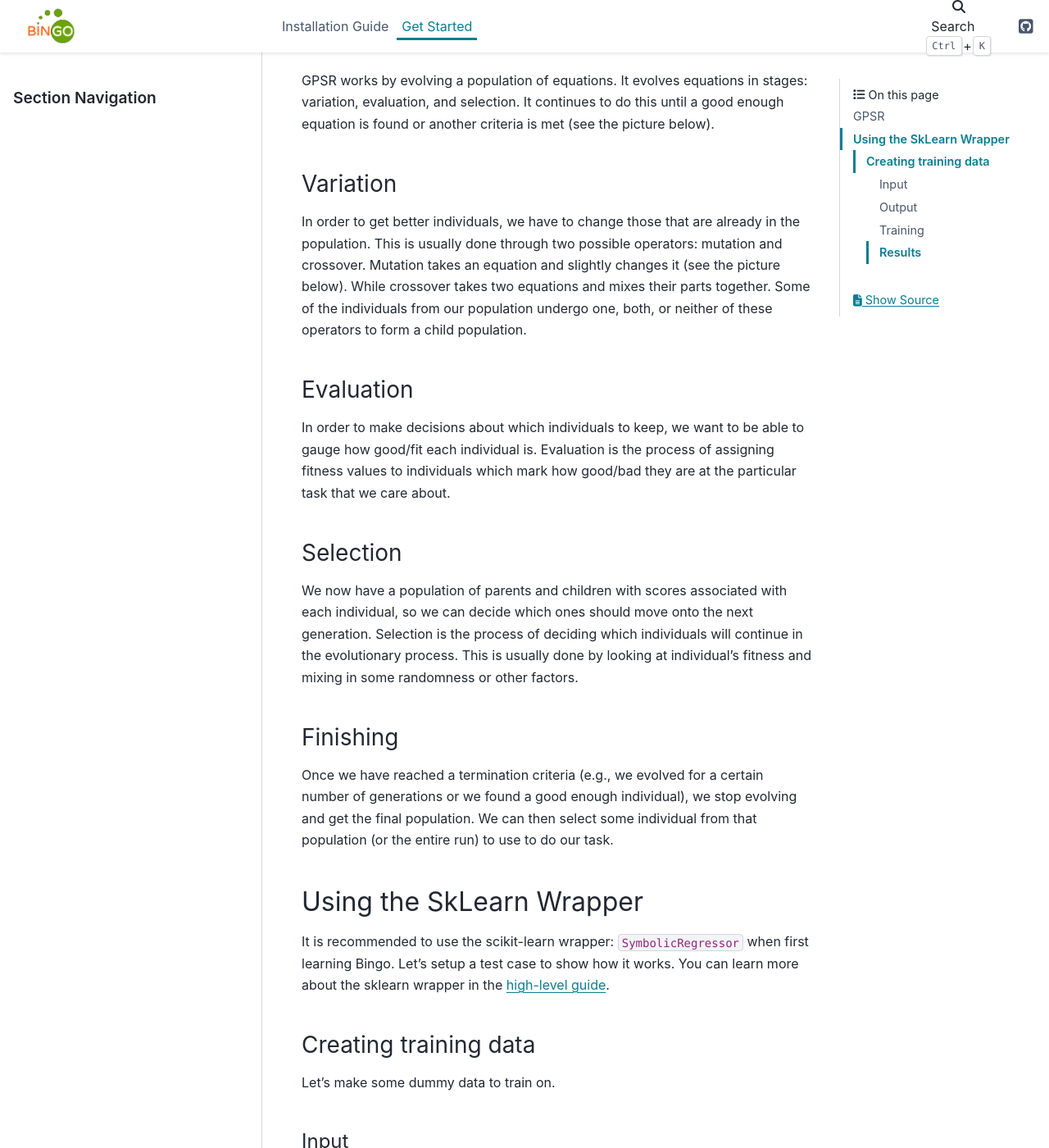
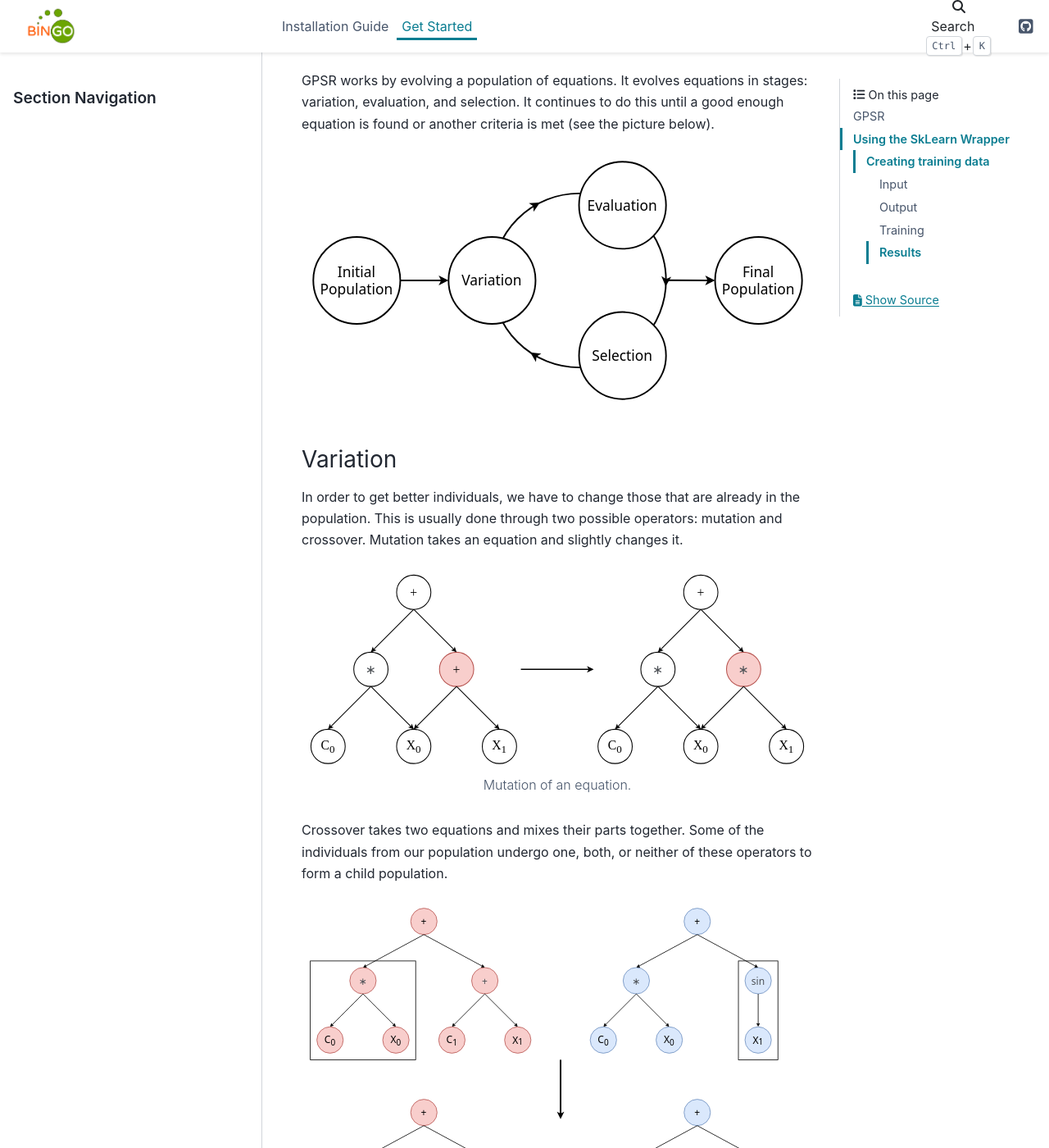
Before and after one commit to nasa/bingo, a Sphinx documentation site: the page built from docs/source/get_started.rst, in a window 1280 px wide and 1400 px high, scrolled down 447 px. Shown: the whole window at 82% size. Built offline with Sphinx 7.4.7 and the PyData theme 0.15.4, drawn with Linux system fonts in a browser that asks for light colours; pages that are not in the unit, such as notebooks, are missing from menus; some of the changed text lies outside the part shown.

Commit message:
added gpsr figures

```diff
--- a/docs/source/get_started.rst
+++ b/docs/source/get_started.rst
@@ -22,14 +23,28 @@ stages: variation, evaluation, and selection. It continues to do this until
 a good enough equation is found or another criteria is met (see the picture
 below).
 
+.. figure:: _static/gpsr.svg
+    :width: 630
+
 Variation
 ^^^^^^^^^
 In order to get better individuals, we have to change those that are already in
 the population. This is usually done through two possible operators: mutation
-and crossover. Mutation takes an equation and slightly changes it (see the
-picture below). While crossover takes two equations and mixes their parts
+and crossover. Mutation takes an equation and slightly changes it.
+
+.. figure:: _static/mutation.svg
+    :width: 630
+
+    Mutation of an equation.
+
+Crossover takes two equations and mixes their parts
 together. Some of the individuals from our population undergo one, both, or
 neither of these operators to form a child population.
+
+.. figure:: _static/crossover.svg
+    :width: 630
+
+    Crossover between two equations.
 
 Evaluation
 ^^^^^^^^^^
@@ -45,6 +60,11 @@ each individual, so we can decide which ones should move onto the next
 generation. Selection is the process of deciding which individuals will
 continue in the evolutionary process. This is usually done by looking at
 individual's fitness and mixing in some randomness or other factors.
+
+.. figure:: _static/selection.svg
+    :width: 630
+
+    Selection process on parents + children (individuals from variation).
 
 Finishing
 ^^^^^^^^^
```
Also changed, not shown: other parts of docs/source/get_started.rst (+1 -0 lines), docs/source/_static/agraph.svg (added), docs/source/_static/crossover.svg (added), docs/source/_static/gpsr.svg (added), docs/source/_static/mutation.svg (added), docs/source/_static/selection.svg (added).
